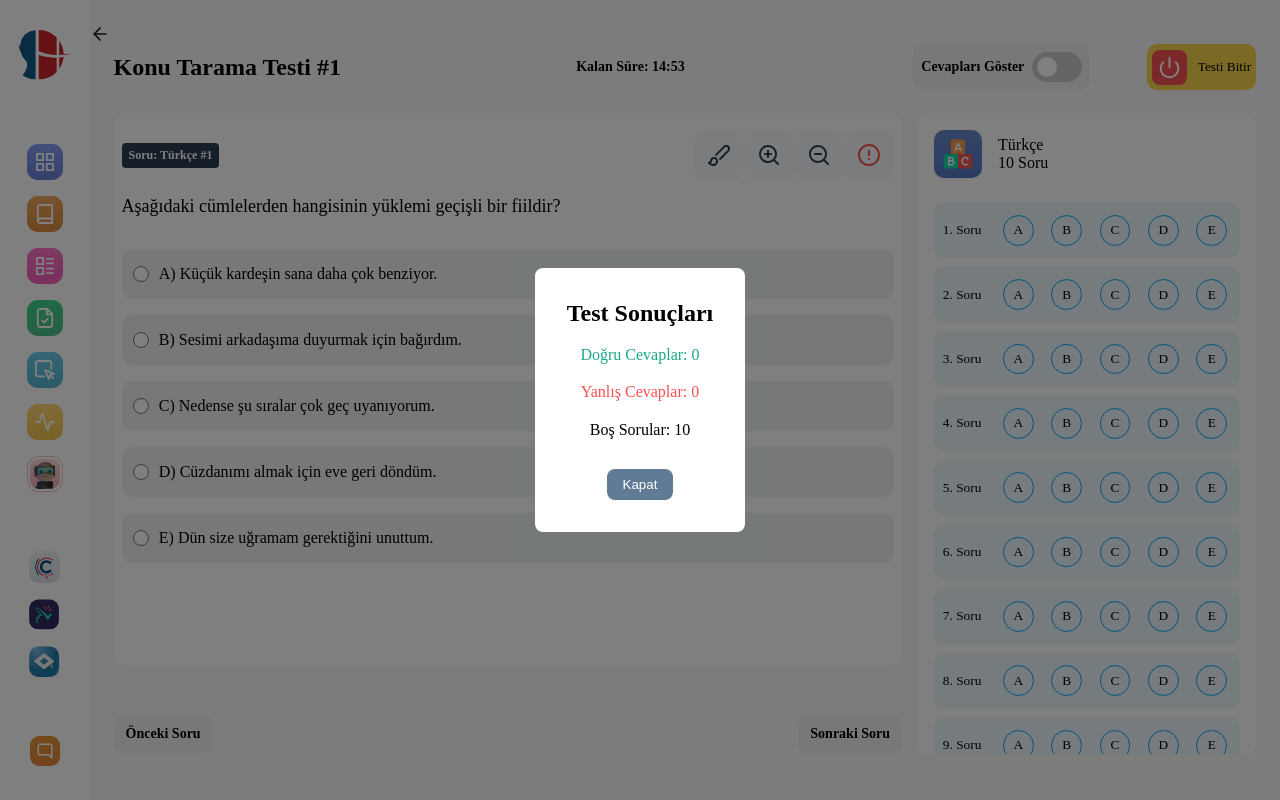
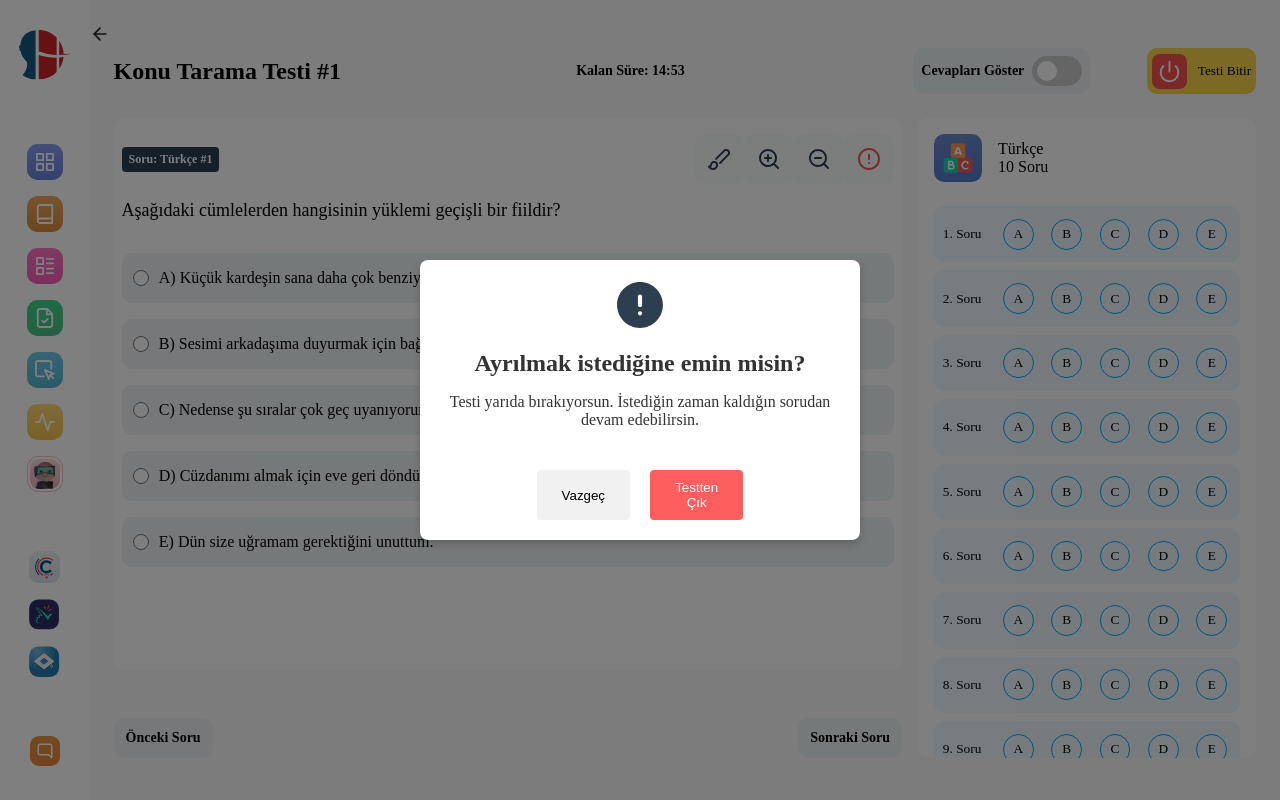
Before and after one commit to Mgokayay/exam-automation, a React (Create React App) app: page /exam in a window 1280 px wide. Both pictures are taken after a click on the button "Testi Bitir". Built offline with nearby package versions, Linux system fonts and the light colour scheme.

Commit message:
Exam end modal added and completed

```diff
--- /dev/null
+++ b/src/components/ExamEndModal.tsx
@@ -0,0 +1,43 @@
+import React from "react";
+import "../styles/examEndModal.scss"; // Stilleri bu dosyada tanımlayabilirsin.
+
+interface ExamEndModalProps {
+  isOpen: boolean;
+  onClose: () => void;
+  onConfirmExit: () => void;
+}
+
+const ExamEndModal: React.FC<ExamEndModalProps> = ({
+  isOpen,
+  onClose,
+  onConfirmExit,
+}) => {
+  if (!isOpen) return null;
+
+  return (
+    <div className="modal-backdrop">
+      <div className="modal-content">
+        <div className="modal-header">
+          <img src="/icons/alert-circle.svg" alt="Alert Circle" />
+        </div>
+        <div className="modal-body">
+          <h2>Ayrılmak istediğine emin misin?</h2>
+          <p className="modal-p">
+            Testi yarıda bırakıyorsun. İstediğin zaman kaldığın sorudan devam
+            edebilirsin.
+          </p>
+        </div>
+        <div className="modal-footer">
+          <button className="btn-cancel" onClick={onClose}>
+            Vazgeç
+          </button>
+          <button className="btn-confirm" onClick={onConfirmExit}>
+            Testten Çık
+          </button>
+        </div>
+      </div>
+    </div>
+  );
+};
+
+export default ExamEndModal;
--- a/src/pages/Exam.tsx
+++ b/src/pages/Exam.tsx
@@ -1,27 +1,31 @@
 import "../styles/exam.scss";
+import { useDispatch, useSelector } from "react-redux";
+import { AppDispatch, RootState } from "../store/store";
 import SideBar from "../components/SideBar";
 import Question from "../components/Question";
 import QuestionSelect from "../components/QuestionSelect";
 import Timer from "../components/Timer";
 import ResultModal from "../components/ResultModal";
+import ExamEndModal from "../components/ExamEndModal";
 import {
   goToNextQuestion,
   goToPreviousQuestion,
   toggleShowAnswers,
 } from "../store/slices/questionSlice";
-import { useDispatch, useSelector } from "react-redux";
-import { AppDispatch, RootState } from "../store/store";
 import { useState } from "react";
+import { useNavigate } from "react-router-dom";
 
 const Exam = () => {
   const dispatch = useDispatch<AppDispatch>();
+  const navigate = useNavigate();
 
   const questions = useSelector((state: RootState) => state.question.questions);
   const selectedOption = useSelector(
     (state: RootState) => state.question.selectedOption
   );
 
-  const [modalOpen, setModalOpen] = useState(false);
+  const [resultModalOpen, setResultModalOpen] = useState(false);
+  const [exitModalOpen, setExitModalOpen] = useState(false);
 
   const calculateResults = () => {
     let correct = 0;
@@ -47,9 +51,17 @@ const Exam = () => {
     return { correct, incorrect, unanswered };
   };
 
+  const handleExitTest = () => {
+    setExitModalOpen(true);
+  };
+
+  const handleConfirmExit = () => {
+    setExitModalOpen(false);
+    setResultModalOpen(true);
+  };
+
   const handleEndTest = () => {
-    calculateResults();
-    setModalOpen(true);
+    setResultModalOpen(true);
   };
 
   return (
@@ -59,7 +71,14 @@ const Exam = () => {
       </div>
       <div className="exam">
         <div className="menu">
-          <img src="/icons/arrow-left.svg" alt="Arrow left" />
+          <div className="navigate-img">
+            <img
+              src="/icons/arrow-left.svg"
+              alt="Arrow left"
+              onClick={() => navigate("/")}
+            />
+          </div>
+
           <div className="menu-options">
             <div className="leftMenu">
               <p>Konu Tarama Testi #1</p>
@@ -73,7 +92,7 @@ const Exam = () => {
                   onChange={() => dispatch(toggleShowAnswers())}
                 />
               </div>
-              <button className="examEnd" onClick={handleEndTest}>
+              <button className="examEnd" onClick={handleExitTest}>
                 <img src="/icons/on-off.svg" alt="End Test Icon" />
                 Testi Bitir
               </button>
@@ -101,9 +120,15 @@ const Exam = () => {
         </div>
       </div>
 
+      <ExamEndModal
+        isOpen={exitModalOpen}
+        onClose={() => setExitModalOpen(false)}
+        onConfirmExit={handleConfirmExit}
+      />
+
       <ResultModal
-        isOpen={modalOpen}
-        onClose={() => setModalOpen(false)}
+        isOpen={resultModalOpen}
+        onClose={() => setResultModalOpen(false)}
         results={calculateResults()}
       />
     </div>
--- /dev/null
+++ b/src/styles/examEndModal.scss
@@ -0,0 +1,114 @@
+.modal-backdrop {
+  position: fixed;
+  top: 0;
+  left: 0;
+  right: 0;
+  bottom: 0;
+  background: rgba(0, 0, 0, 0.5);
+  display: flex;
+  justify-content: center;
+  align-items: center;
+  z-index: 1000;
+}
+
+.modal-content {
+  background: white;
+  border-radius: 8px;
+  padding: 20px;
+  width: 400px;
+  box-shadow: 0 4px 8px rgba(0, 0, 0, 0.2);
+  height: 30vh;
+
+  @media (max-width: 768px) {
+    width: 90%;
+    height: auto;
+    padding: 16px;
+  }
+
+  @media (max-width: 480px) {
+    width: 90%;
+    height: auto;
+    padding: 12px;
+  }
+}
+
+.modal-header {
+  display: flex;
+  justify-content: space-between;
+  align-items: center;
+  font-size: 24px;
+  margin-bottom: 10px;
+
+  @media (max-width: 480px) {
+    font-size: 18px;
+  }
+}
+
+.modal-body {
+  text-align: center;
+  font-size: 16px;
+  color: #333;
+  margin-bottom: 1rem;
+
+  .modal-p {
+    padding: 1rem 0;
+  }
+
+  @media (max-width: 768px) {
+    font-size: 14px;
+  }
+
+  @media (max-width: 480px) {
+    font-size: 12px;
+  }
+}
+
+.modal-footer {
+  display: flex;
+  justify-content: space-between;
+  gap: 1rem;
+
+  @media (max-width: 480px) {
+    flex-direction: column;
+  }
+}
+
+.close-btn {
+  background: none;
+  border: none;
+  font-size: 24px;
+  cursor: pointer;
+
+  @media (max-width: 480px) {
+    font-size: 20px;
+  }
+}
+
+.btn-cancel {
+  background-color: #f1f1f1;
+  border: none;
+  padding: 10px 20px;
+  border-radius: 4px;
+  cursor: pointer;
+  width: 45%;
+
+  @media (max-width: 480px) {
+    width: 100%;
+    padding: 8px 16px;
+  }
+}
+
+.btn-confirm {
+  background-color: #ff5e5e;
+  color: white;
+  border: none;
+  padding: 10px 20px;
+  border-radius: 4px;
+  cursor: pointer;
+  width: 45%;
+
+  @media (max-width: 480px) {
+    width: 100%;
+    padding: 8px 16px;
+  }
+}
```
Also changed, not shown: public/icons/alert-circle.svg (added).
